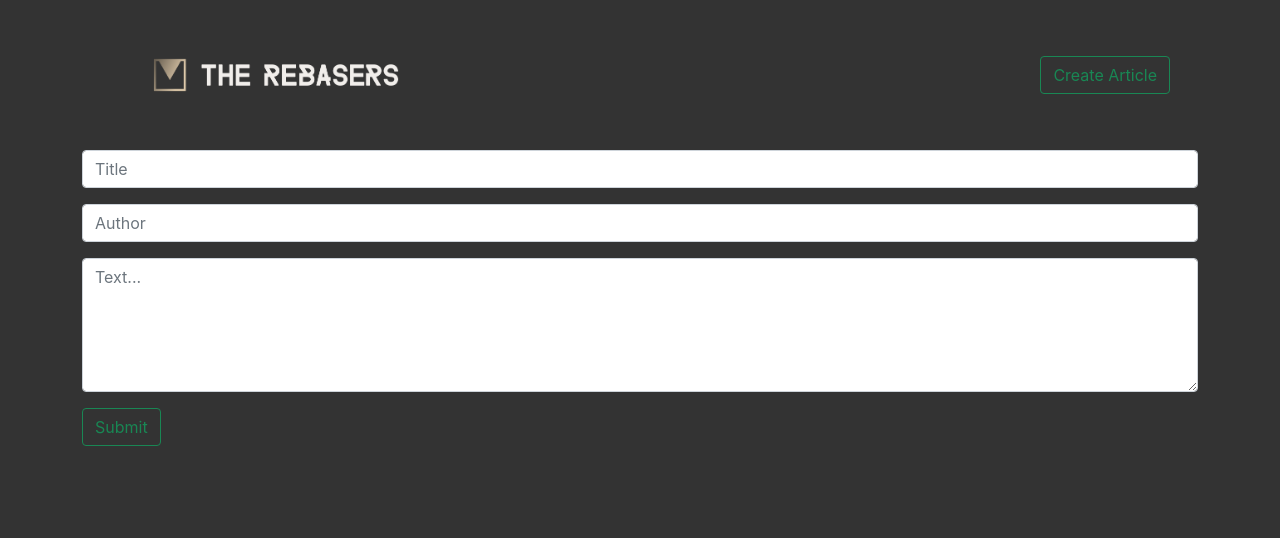
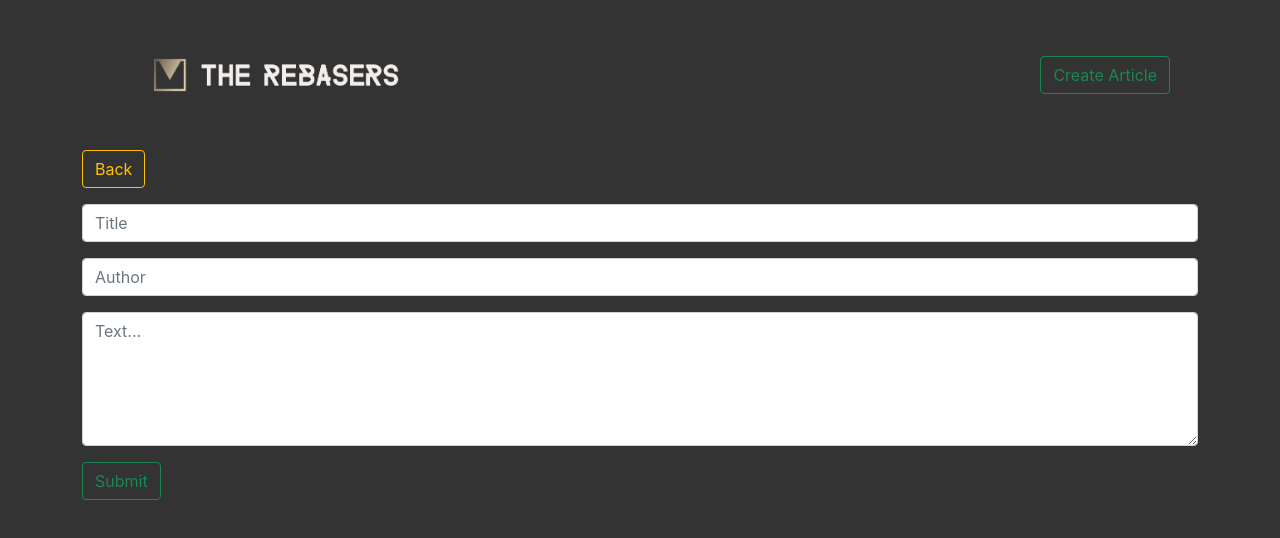
Before and after one commit to filipeqm94/Blog-Website, a React (Create React App) app: page /article/1/edit in a window 1280 px wide. Shown: the top 538 px of the page. Built offline with nearby package versions, Linux system fonts and the light colour scheme; no server answers.

Commit message:
add back button to edit component

```diff
--- a/src/components/Edit/Edit.js
+++ b/src/components/Edit/Edit.js
@@ -1,4 +1,6 @@
 import React, { useEffect, useState } from 'react'
+import { Link } from 'react-router-dom'
+
 const axios = require('axios')
 
 export default function Edit({ match }) {
@@ -32,6 +34,9 @@
 
   return (
     <div>
+      <Link to={'/'}>
+        <button className="btn btn-outline-warning mb-3">Back</button>
+      </Link>
       <form onSubmit={handleSubmit}>
         <div className="form-group">
           <input
```
